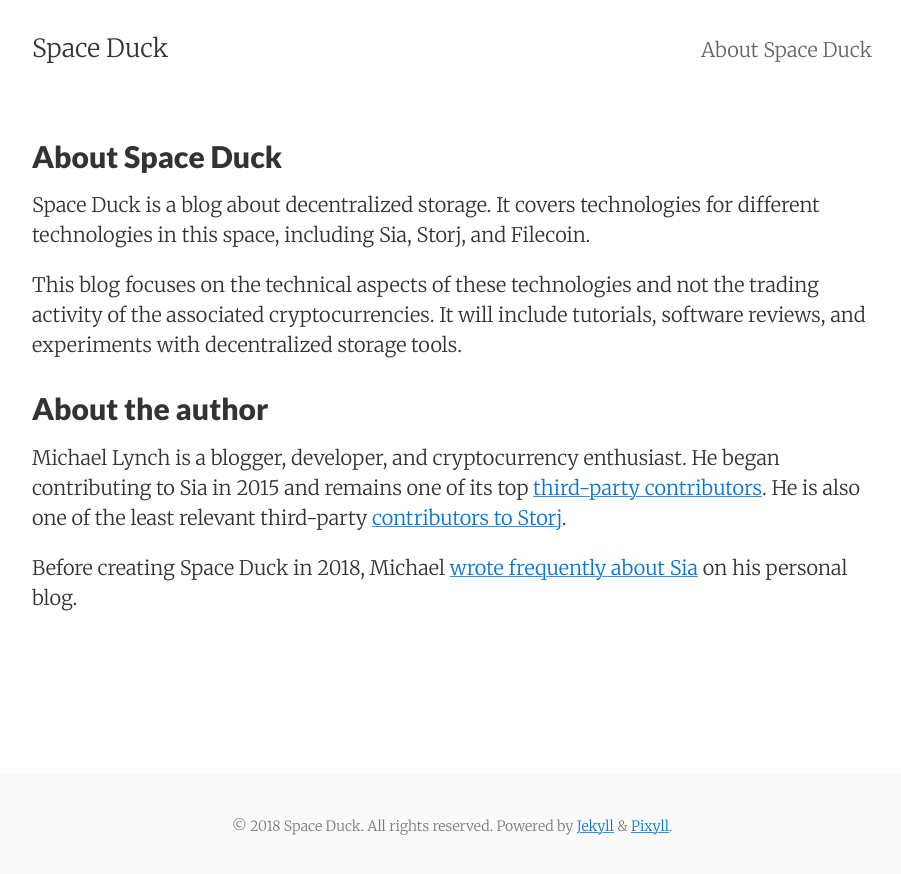
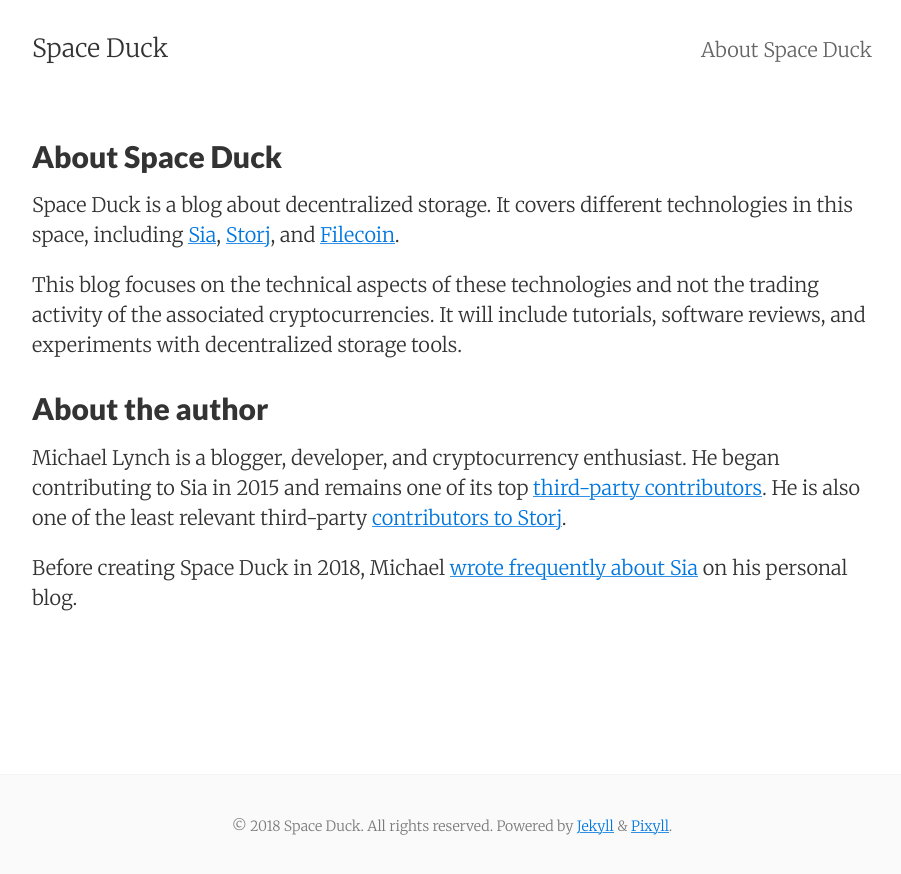
Before and after one commit to mtlynch/spaceduck, a Jekyll site: the page built from about.md, in a window 1280 px wide. Shown: the top 874 px of the page, without its empty margins (188-1089 px from the left). Built offline with Jekyll 4.4.1, drawn with Linux system fonts in a browser that asks for light colours.

Commit message:
Fixing copy editing mistake in about page

```diff
--- a/about.md
+++ b/about.md
@@ -5,7 +5,7 @@
 tags: about
 ---
 
-Space Duck is a blog about decentralized storage. It covers technologies for different technologies in this space, including Sia, Storj, and Filecoin.
+Space Duck is a blog about decentralized storage. It covers different technologies in this space, including [Sia](https://sia.tech), [Storj](https://storj.io/), and [Filecoin](https://filecoin.io/).
 
 This blog focuses on the technical aspects of these technologies and not the trading activity of the associated cryptocurrencies. It will include tutorials, software reviews, and experiments with decentralized storage tools.
 
```
